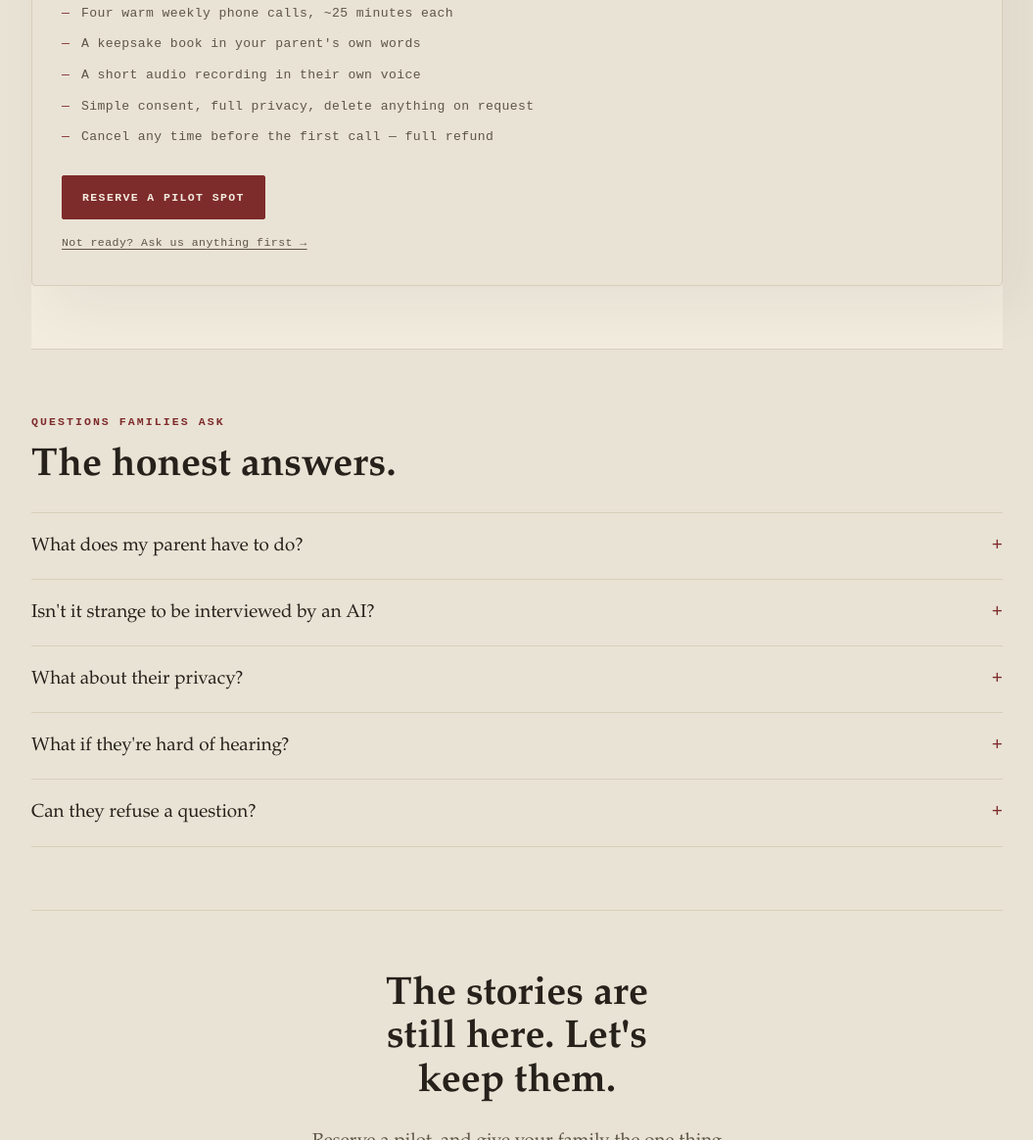
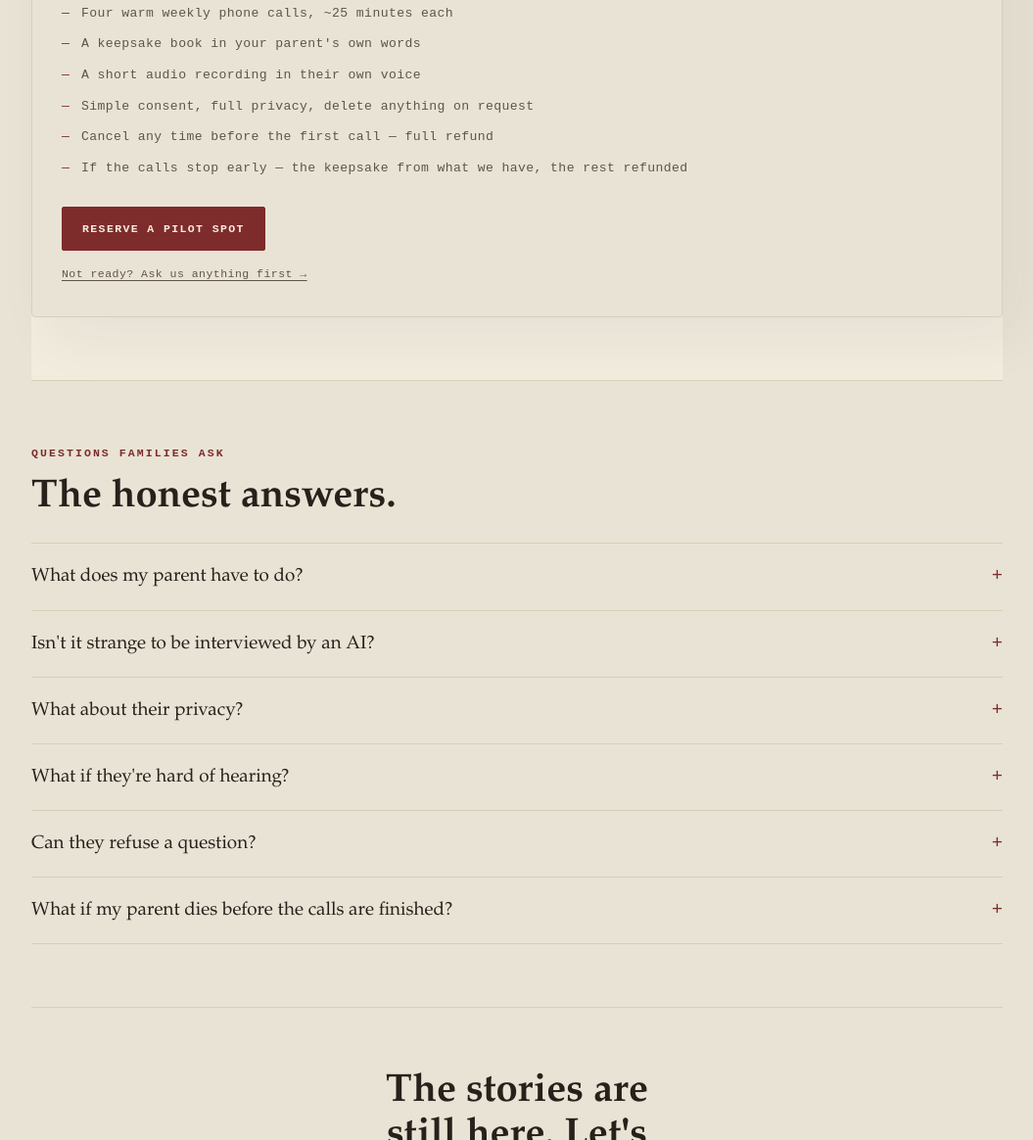
Before and after one commit to SSLeavy74/heirloom-landing, a plain HTML site: page index.html in a window 1280 px wide. Shown: the part 5176-6340 px from the top of the page at 98% size, without its empty margins (112-1167 px from the left). Drawn offline with Linux system fonts and the light colour scheme.

Commit message:
Say what happens if their parent dies, and name the stop-early refund
The offer card promised only the pre-call cancellation, while the terms give
considerably more: if the calls stop partway, the keepsake is made from the ones
that happened and the rest of the fee comes back. Under-promising in the pitch is
the safe direction to be wrong in, but it was still two documents disagreeing
about money.

The new question is the one an anxious buyer is actually carrying and no page
answered. We refund the sessions that did not happen as soon as we know, unasked,
and say so.

Mirrors heirloom.sbkinship.com, deployed today. Source of truth is
Marketing/heirloom-landing.html in the private Heirloom repo.

```diff
--- a/index.html
+++ b/index.html
@@ -341,6 +341,7 @@
             <li>A short audio recording in their own voice</li>
             <li>Simple consent, full privacy, delete anything on request</li>
             <li>Cancel any time before the first call — full refund</li>
+            <li>If the calls stop early — the keepsake from what we have, the rest refunded</li>
           </ul>
           <!-- Live Stripe Payment Link, $99 pilot. This is NOT the same link as
                the $1,200 season on heirloom.sbkinship.com — that one is
@@ -379,6 +380,10 @@
         <details>
           <summary>Can they refuse a question? <span class="plus">+</span></summary>
           <p>Always. "Let's leave that one" is a complete answer, and June moves on warmly, without making it awkward. The stories are theirs to give.</p>
+        </details>
+        <details>
+          <summary>What if my parent dies before the calls are finished? <span class="plus">+</span></summary>
+          <p>Then you don't have to ask us for anything. We refund the sessions that didn't happen as soon as we know, and write to tell you it's done. We finish the keepsake from what was recorded and send it when you're ready — or if you'd rather we simply send the recordings and stop there, say which. There's nothing to settle and nobody will chase you.</p>
         </details>
       </div>
     </section>
```
